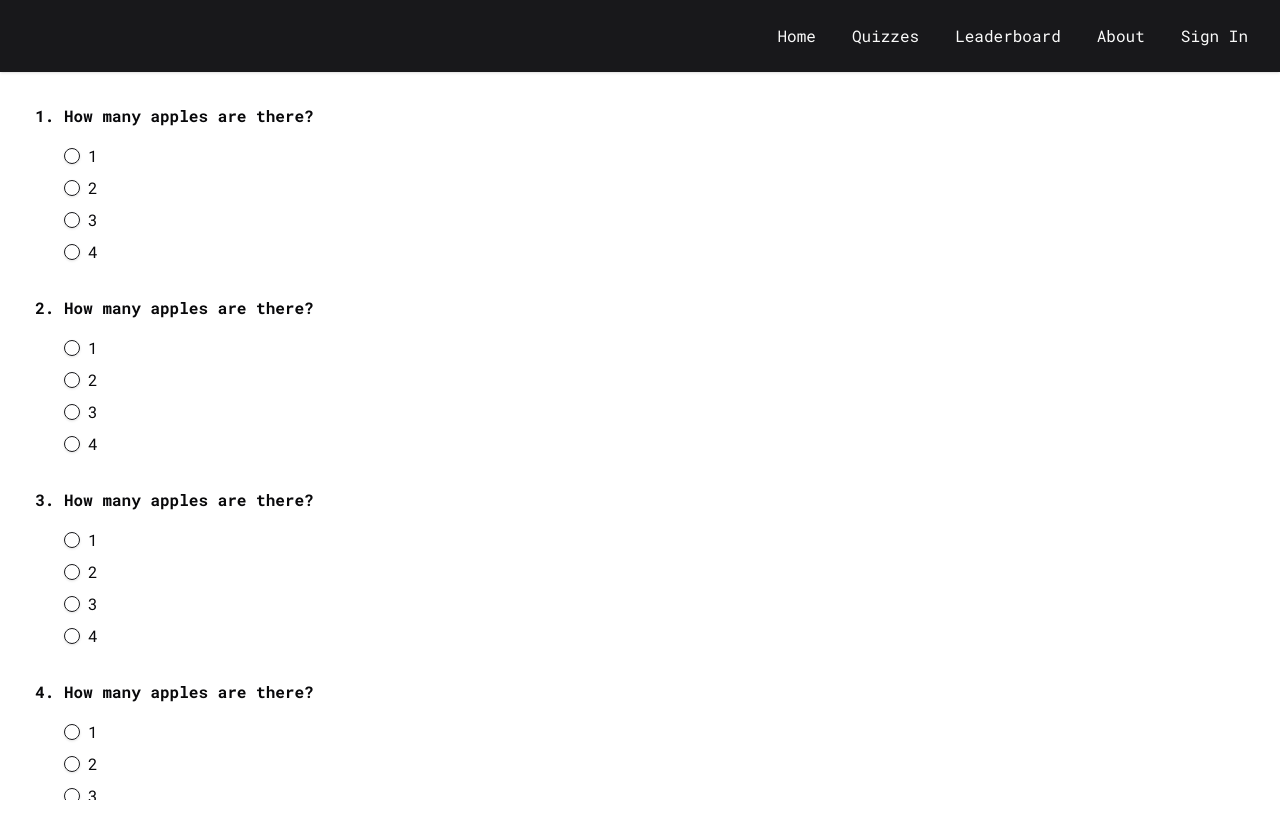
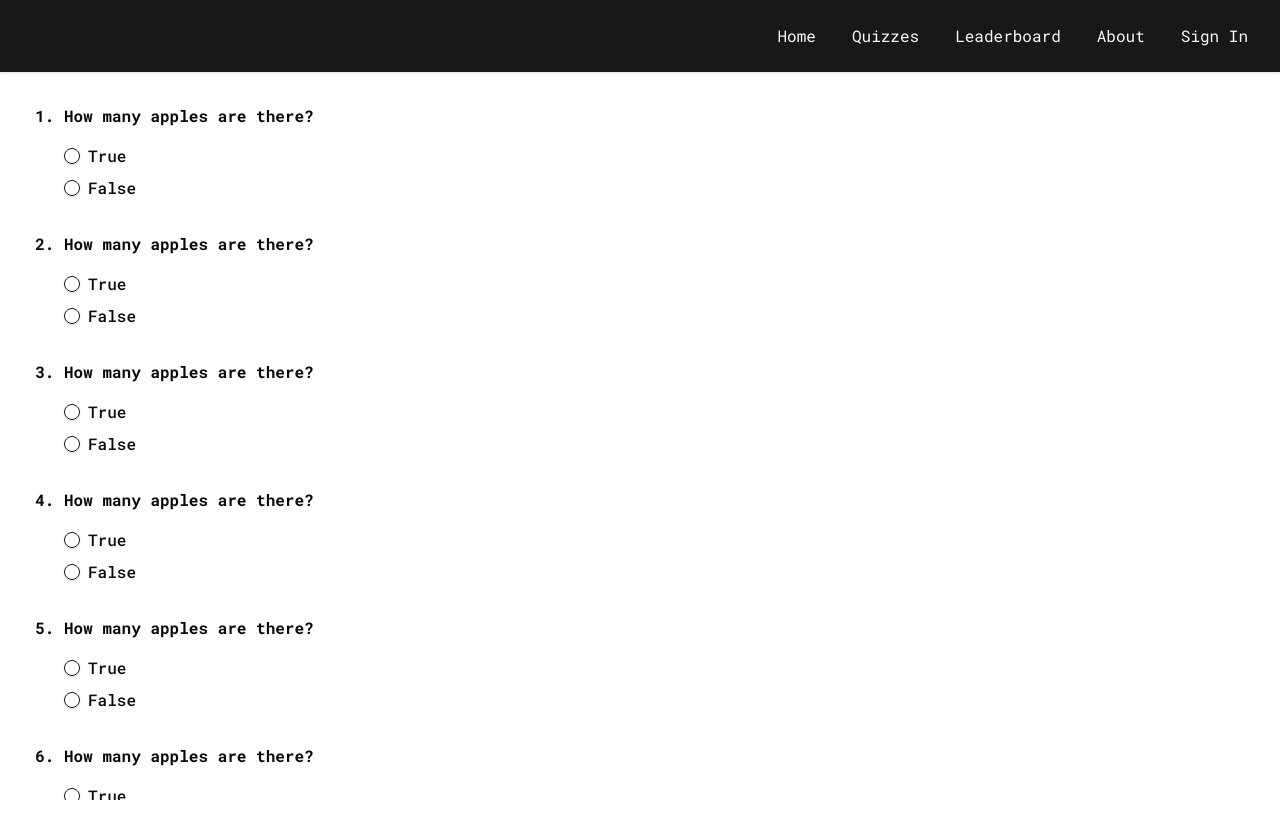
Before and after one commit to sadiajahan97/quiz-app-next, a Next.js app: page /quizzes in a window 1280 px wide. Shown: the top 838 px of the page. Built offline with nearby package versions, Linux system fonts and the light colour scheme.

Commit message:
create true / false questions form

```diff
--- /dev/null
+++ b/app/quizzes/components/components/true-false-question.tsx
@@ -0,0 +1,65 @@
+import * as React from "react";
+import { Label } from "@quiz-app/components/ui/label";
+import {
+  RadioGroup,
+  RadioGroupItem,
+} from "@quiz-app/components/ui/radio-group";
+
+export type TrueFalseAnswer = "True" | "False";
+
+interface TrueFalseQuestionProps {
+  answers: TrueFalseAnswer[];
+  question: string;
+  questionNumber: number;
+  setAnswers: React.Dispatch<React.SetStateAction<TrueFalseAnswer[]>>;
+}
+
+export function TrueFalseQuestion({
+  answers,
+  question,
+  questionNumber,
+  setAnswers,
+}: TrueFalseQuestionProps) {
+  function handleValueChange(value: TrueFalseAnswer): void {
+    setAnswers(
+      answers.map((answer, index) =>
+        index === questionNumber ? value : answer
+      )
+    );
+  }
+
+  return (
+    <div className="flex flex-col gap-4">
+      <p>{question}</p>
+      <RadioGroup
+        onValueChange={(value: TrueFalseAnswer) => handleValueChange(value)}
+        value={answers[questionNumber]}
+      >
+        <div className="flex items-center gap-2">
+          <RadioGroupItem
+            id={`question-${questionNumber}-option-true`}
+            value="True"
+          />
+          <Label
+            className="text-base"
+            htmlFor={`question-${questionNumber}-option-true`}
+          >
+            True
+          </Label>
+        </div>
+        <div className="flex items-center gap-2">
+          <RadioGroupItem
+            id={`question-${questionNumber}-option-false`}
+            value="False"
+          />
+          <Label
+            className="text-base"
+            htmlFor={`question-${questionNumber}-option-false`}
+          >
+            False
+          </Label>
+        </div>
+      </RadioGroup>
+    </div>
+  );
+}
--- /dev/null
+++ b/app/quizzes/components/true-false-questions-form.tsx
@@ -0,0 +1,48 @@
+"use client";
+
+import * as React from "react";
+import {
+  TrueFalseAnswer,
+  TrueFalseQuestion,
+} from "./components/true-false-question";
+import { Button } from "@quiz-app/components/ui/button";
+
+interface TrueFalseQuestionsFormProps {
+  questions: string[];
+}
+
+export function TrueFalseQuestionsForm({
+  questions,
+}: TrueFalseQuestionsFormProps) {
+  const [answers, setAnswers] = React.useState<TrueFalseAnswer[]>(
+    Array(questions.length).fill(undefined)
+  );
+
+  function handleSubmit(event: React.FormEvent<HTMLFormElement>): void {
+    event.preventDefault();
+    console.log(answers);
+  }
+
+  return (
+    <form
+      className="flex flex-col"
+      onSubmit={(event: React.FormEvent<HTMLFormElement>) =>
+        handleSubmit(event)
+      }
+    >
+      <ol className="list-decimal font-bold">
+        {questions.map((question, questionNumber) => (
+          <li className="my-8" key={questionNumber}>
+            <TrueFalseQuestion
+              answers={answers}
+              question={question}
+              questionNumber={questionNumber}
+              setAnswers={setAnswers}
+            />
+          </li>
+        ))}
+      </ol>
+      <Button className="mx-auto w-fit">Submit</Button>
+    </form>
+  );
+}
--- a/app/quizzes/page.tsx
+++ b/app/quizzes/page.tsx
@@ -1,5 +1,5 @@
 import { Metadata } from "next";
-import { MultipleChoiceQuestionsForm } from "./components/multiple-choice-questions-form";
+import { TrueFalseQuestionsForm } from "./components/true-false-questions-form";
 
 export const metadata: Metadata = {
   title: "Quiz App | Quizzes",
@@ -8,16 +8,22 @@ export const metadata: Metadata = {
 
 export default function QuizzesPage() {
   const questions = [
-    { options: ["1", "2", "3", "4"], question: "How many apples are there?" },
-    { options: ["1", "2", "3", "4"], question: "How many apples are there?" },
-    { options: ["1", "2", "3", "4"], question: "How many apples are there?" },
-    { options: ["1", "2", "3", "4"], question: "How many apples are there?" },
-    { options: ["1", "2", "3", "4"], question: "How many apples are there?" },
-    { options: ["1", "2", "3", "4"], question: "How many apples are there?" },
+    "How many apples are there?",
+    "How many apples are there?",
+    "How many apples are there?",
+    "How many apples are there?",
+    "How many apples are there?",
+    "How many apples are there?",
+    "How many apples are there?",
+    "How many apples are there?",
+    "How many apples are there?",
+    "How many apples are there?",
+    "How many apples are there?",
+    "How many apples are there?",
   ];
   return (
-    <main className="grow overflow-y-auto pb-8 pl-16">
-      <MultipleChoiceQuestionsForm questions={questions} />
+    <main className="grow overflow-y-auto px-16 pb-8">
+      <TrueFalseQuestionsForm questions={questions} />
     </main>
   );
 }
```
